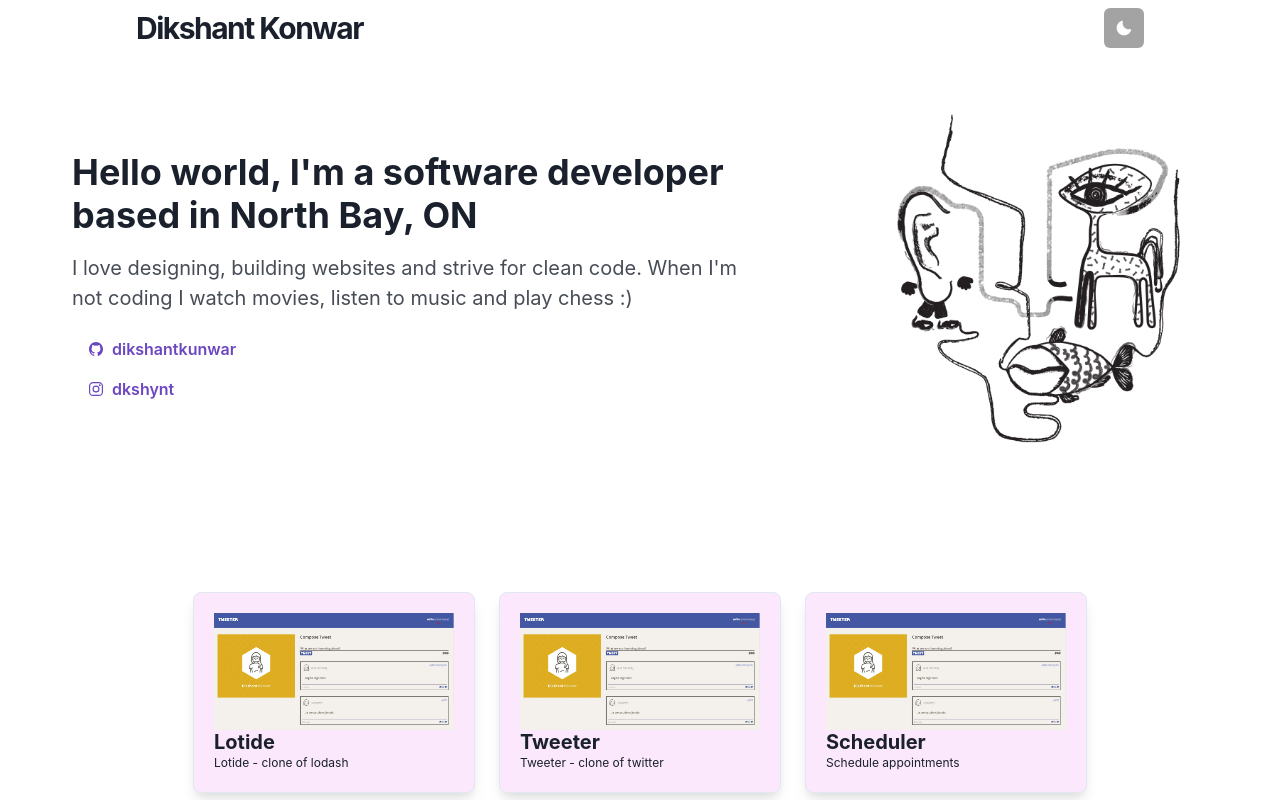
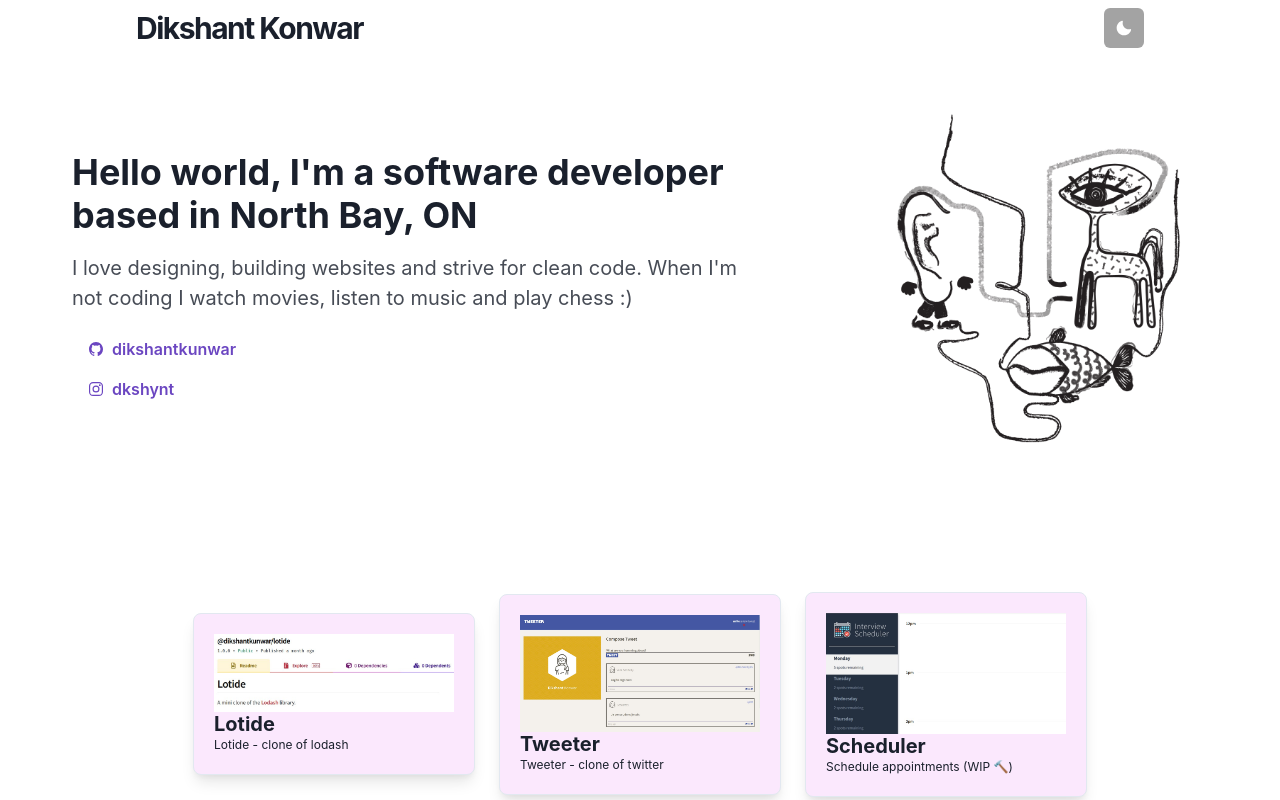
Before and after one commit to dikshantkunwar/resume, a React (Create React App) app: page / in a window 1280 px wide. Shown: the top 800 px of the page. Built offline with nearby package versions, Linux system fonts and the light colour scheme; a web font is replaced by a local one.

Commit message:
added images for all projects in src dir and updated projectlist

```diff
--- a/src/components/sections/ProjectList.js
+++ b/src/components/sections/ProjectList.js
@@ -2,9 +2,9 @@ import React from 'react'
 import { Flex } from '@chakra-ui/react'
 import Project from './Project'
 
-// import lotideThumb from '../../../public/projects/lotide.png'
 import tweeterThumb from '../../projects-images/tweeter.jpg'
-// import schedulerThumb from '../../../public/projects/scheduler.png'
+import schedulerThumb from '../../projects-images/scheduler.jpg'
+import lotideThumb from '../../projects-images/lotide.jpg'
 
 export default function ProjectList() {
   return (
@@ -20,7 +20,7 @@ export default function ProjectList() {
         description="Lotide - clone of lodash"
         gitlink = "https://github.com/dikshantkunwar/lotide"
         livepage = ""
-        image = {tweeterThumb}
+        image = {lotideThumb}
         />
         <Project
         title="Tweeter"
@@ -31,10 +31,10 @@ export default function ProjectList() {
         />
         <Project
         title="Scheduler"
-        description="Schedule appointments"
+        description="Schedule appointments (WIP 🔨)"
         gitlink = "https://github.com/dikshantkunwar/scheduler"
         livepage = ""
-        image = {tweeterThumb}
+        image = {schedulerThumb}
         />
     </Flex>
   )
```
Also changed, not shown: src/components/sections/Project.js (+0 -11 lines), src/projects-images/lotide.jpg (added), src/projects-images/scheduler.jpg (added).
